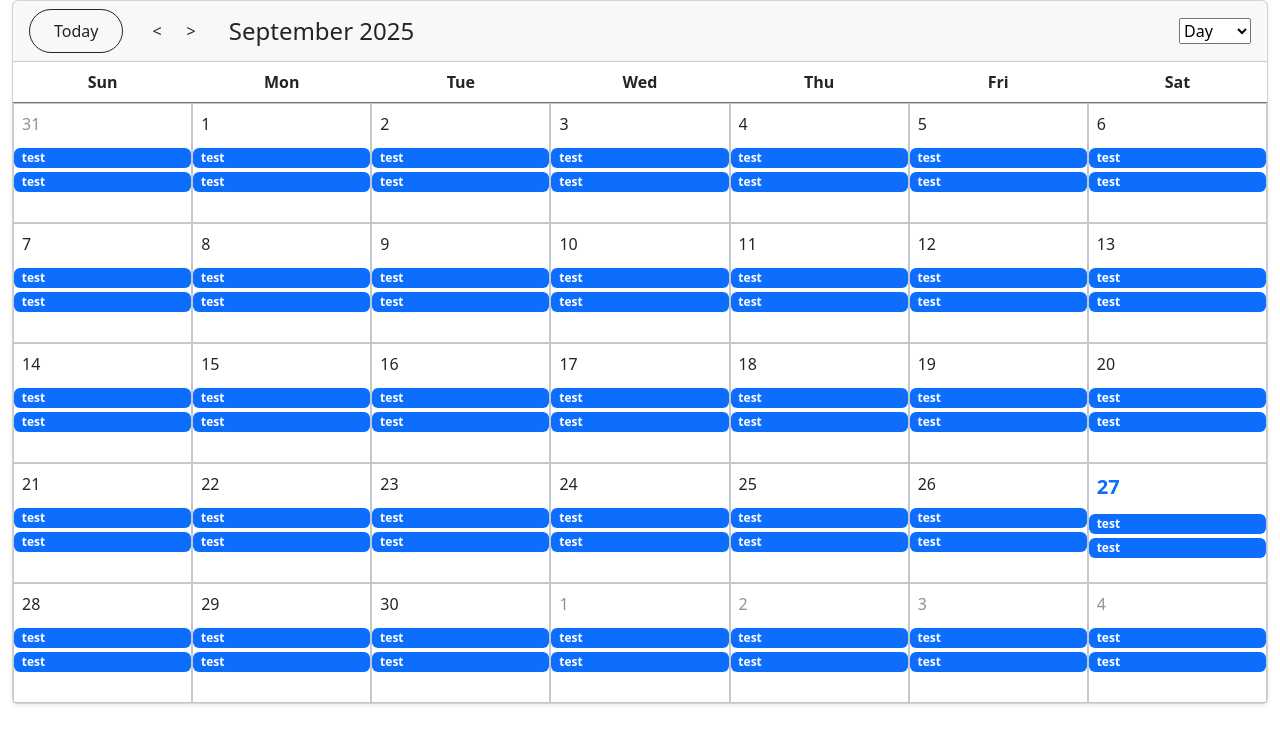
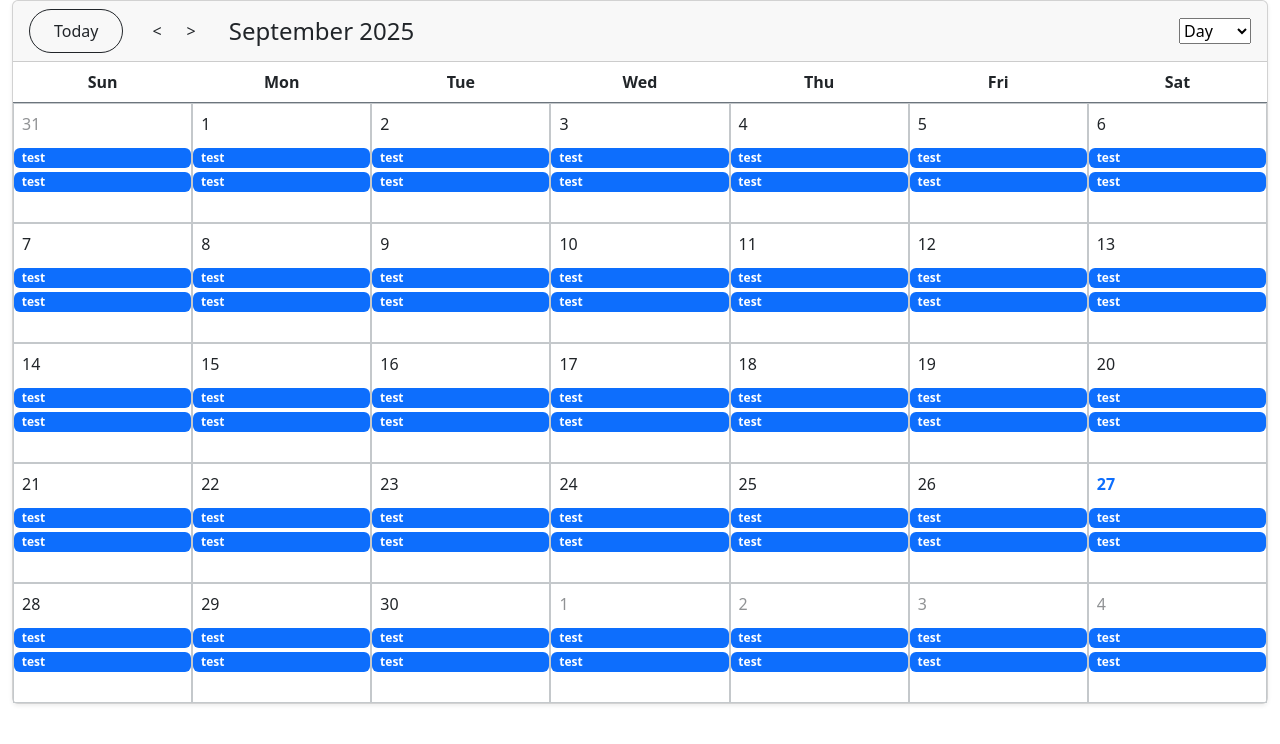
Before and after one commit to my-name-is-gabs/dummy-project-smart-calendar, a Vue app: page / in a window 1280 px wide. Shown: the top 744 px of the page. Built offline with nearby package versions, Linux system fonts and the light colour scheme.

Commit message:
:bug: applied small fixes in MonthCalendar.vue

```diff
--- a/src/components/subcomponents/MonthCalendar.vue
+++ b/src/components/subcomponents/MonthCalendar.vue
@@ -22,7 +22,7 @@
           class="p-2"
           :class="{
             'text-body-tertiary': day.isOtherMonth,
-            'fw-bold text-primary fs-5': isDayToday(day.date),
+            'fw-bold text-primary': isDayToday(day.date),
           }"
         >
           {{ formatDay(day.date) }}
```
